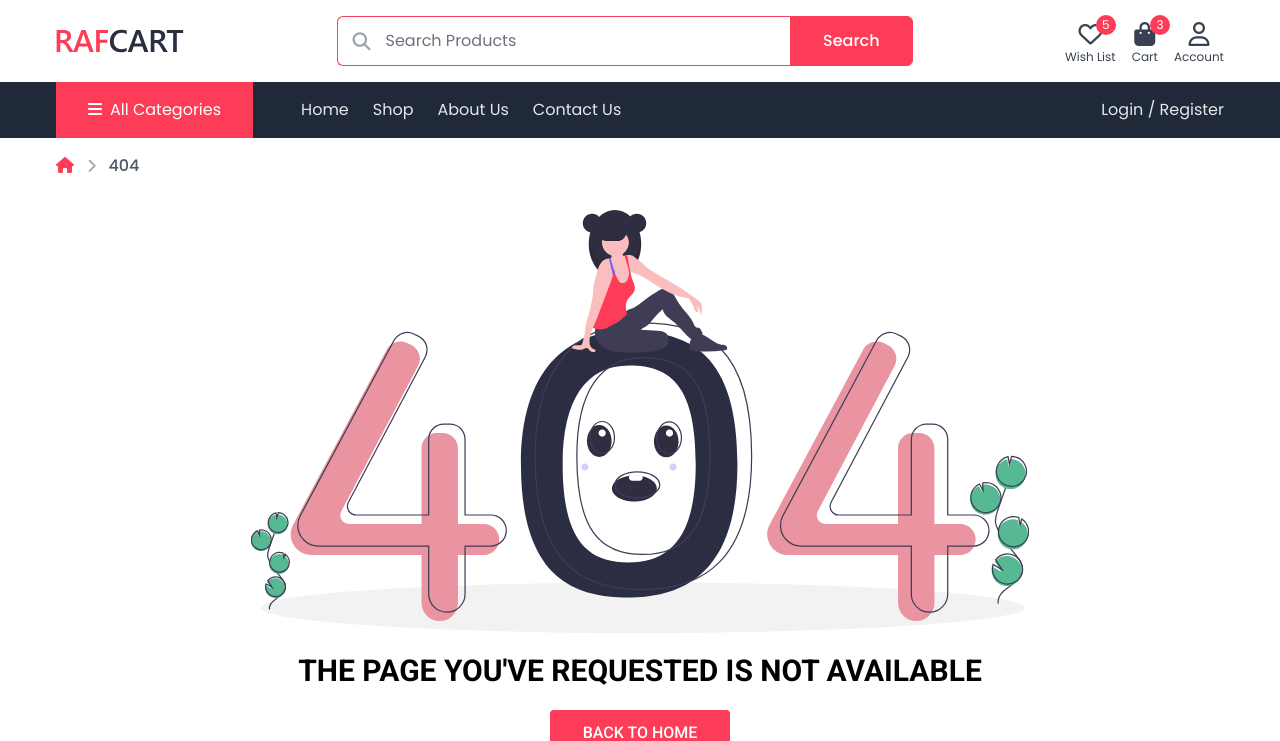
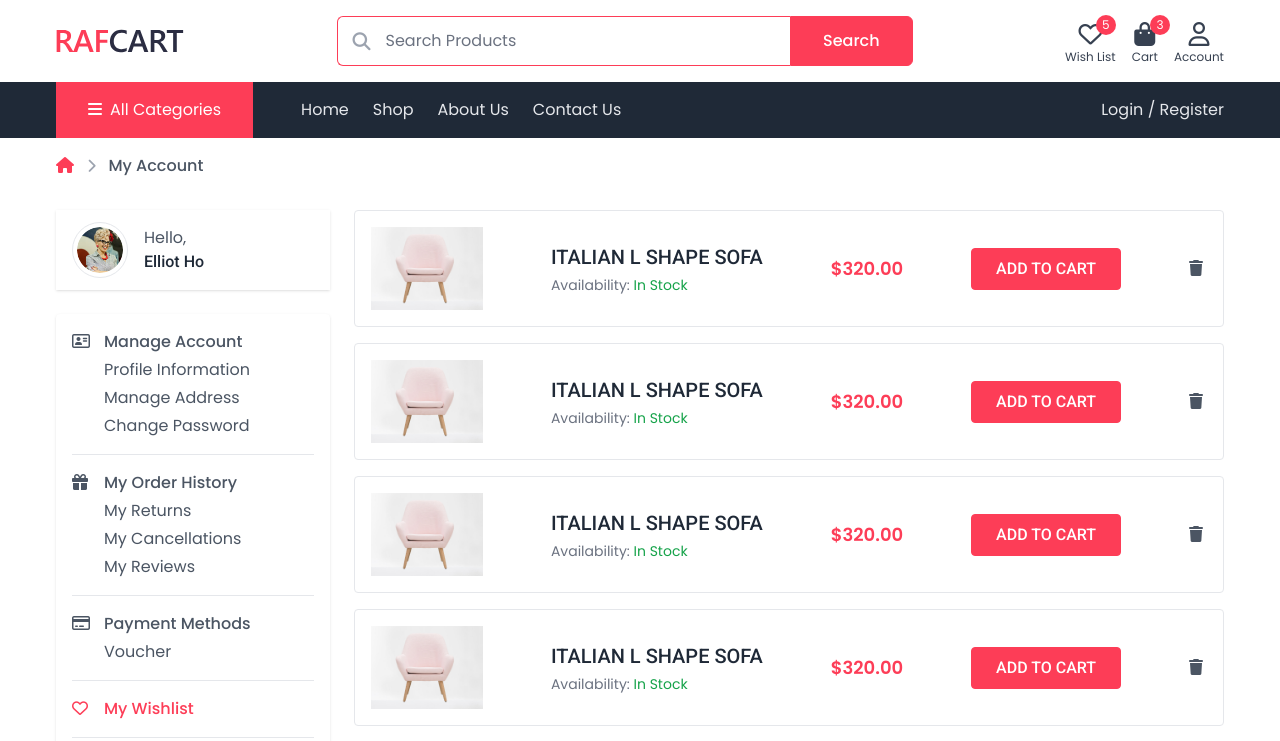
Before and after one commit to tri1911/ecommerce-mern, a React (Create React App) app in the folder client/: page /account/wishlist in a window 1280 px wide. Shown: the top 741 px of the page. Built offline with nearby package versions, Linux system fonts and the light colour scheme.

Commit message:
feat(ui): implement the Wishlist page

```diff
--- a/client/src/components/Account/AccountSideBar.tsx
+++ b/client/src/components/Account/AccountSideBar.tsx
@@ -5,7 +5,7 @@ import { NavLink } from "react-router-dom";
 function WelcomeCard({ name }: { name: string }) {
   return (
     <div className="px-4 py-3 shadow flex items-center gap-4">
-      <div className="flex-shrink-0">
+      <div className="shrink-0">
         <img
           src="/images/avatar.png"
           alt="avatar"
@@ -83,7 +83,7 @@ export default function AccountSideBar() {
       <div className="mt-6 bg-white text-gray-600 shadow rounded p-4 divide-y divide-gray-200 space-y-4">
         <LinksGroupWrapper isFirstGroup>
           <MainLink
-            href="/account"
+            href="/account/manage"
             text="Manage Account"
             icon="far fa-address-card"
           />
--- a/client/src/components/Account/ManageAccount.tsx
+++ b/client/src/components/Account/ManageAccount.tsx
@@ -86,9 +86,9 @@ function OrderStatusItem({ status = "in progress" }: { status?: OrderStatus }) {
       <p
         className={classNames(
           "capitalize",
-          { "text-yellow-500": status === "in progress" },
-          { "text-green-500": status === "delivered" },
-          { "text-red-500": status === "canceled" }
+          { "text-yellow-600": status === "in progress" },
+          { "text-green-600": status === "delivered" },
+          { "text-red-600": status === "canceled" }
         )}
       >
         {status}
--- /dev/null
+++ b/client/src/components/Account/Wishlist.tsx
@@ -0,0 +1,41 @@
+import React from "react";
+import { Link } from "react-router-dom";
+
+function WishlistItem() {
+  return (
+    <div className="__wrapper flex items-center md:justify-between gap-4 md:gap-6 p-4 pr-5 border border-gray-200 rounded flex-wrap md:flex-nowrap relative">
+      <div className="__image w-28 shrink-0">
+        <img className="w-full" src="/images/products/product9.jpg" alt="" />
+      </div>
+      <div className="__content w-full md:w-fit">
+        <h2 className="mb-1 text-gray-800 text-lg xl:text-xl font-medium uppercase">
+          Italian L Shape Sofa
+        </h2>
+        <p className="text-gray-500 text-sm">
+          Availability: <span className="text-green-600">In Stock</span>
+        </p>
+      </div>
+      <div className="__price w-full md:w-fit">
+        <p className="text-primary text-lg font-semibold">$320.00</p>
+      </div>
+      <Link to="/cart/id" className="__add-btn default-btn px-6 py-2">
+        Add to cart
+      </Link>
+      <div className="__delete-btn absolute md:static top-2 right-3 text-gray-600 hover:text-primary cursor-pointer">
+        <i className="fas fa-trash" />
+      </div>
+    </div>
+  );
+}
+
+export default function Wishlist() {
+  return (
+    <div className="grid grid-cols-2 gap-4 md:grid-cols-1">
+      <WishlistItem />
+      <WishlistItem />
+      <WishlistItem />
+      <WishlistItem />
+      <WishlistItem />
+    </div>
+  );
+}
--- a/client/src/components/Cart/CartItem.tsx
+++ b/client/src/components/Cart/CartItem.tsx
@@ -3,7 +3,7 @@ import QuantitySelector from "../Shared/QuantitySelector";
 
 function CartItemImage() {
   return (
-    <div className="w-32 flex-shrink-0">
+    <div className="w-32 shrink-0">
       <img
         src="/images/products/product9.jpg"
         className="w-full"
--- a/client/src/components/Layout/Header.tsx
+++ b/client/src/components/Layout/Header.tsx
@@ -66,7 +66,7 @@ function NavIcons() {
   return (
     <div className="flex items-center space-x-4">
       <SingleNavIcon
-        href="/wishlist"
+        href="/account/wishlist"
         icon="far fa-heart"
         label="Wish List"
         badgeValue={5}
@@ -78,7 +78,11 @@ function NavIcons() {
         badgeValue={3}
         badgeRight="-right-3"
       />
-      <SingleNavIcon href="/account" icon="far fa-user" label="Account" />
+      <SingleNavIcon
+        href="/account/manage"
+        icon="far fa-user"
+        label="Account"
+      />
     </div>
   );
 }
--- a/client/src/components/Shop/ShopSidebar.tsx
+++ b/client/src/components/Shop/ShopSidebar.tsx
@@ -7,7 +7,7 @@ import PriceFilter from "../Filters/PriceFilter";
 import SizeFilter from "../Filters/SizeFilter";
 import ColorFilter from "../Filters/ColorFilter";
 
-export default function ShopSidebar() {
+export default function ShopSideBar() {
   return (
     <div className="divide-gray-200 divide-y space-y-5 relative">
       <CategoryFilter items={categories} />
--- a/client/src/index.css
+++ b/client/src/index.css
@@ -21,7 +21,7 @@
 
 @layer components {
   .default-btn {
-    @apply px-8 py-3 border border-primary rounded bg-primary text-white text-center font-roboto font-medium uppercase hover:bg-transparent hover:text-primary transition;
+    @apply block px-8 py-3 border border-primary rounded bg-primary text-white text-center font-roboto font-medium uppercase hover:bg-transparent hover:text-primary transition;
   }
 
   .default-input {
--- a/client/src/index.tsx
+++ b/client/src/index.tsx
@@ -17,6 +17,7 @@ import ManageAccount from "./components/Account/ManageAccount";
 import ProfileInfo from "./components/Account/ProfileInfo";
 import AddressInfo from "./components/Account/AddressInfo";
 import UpdatePassword from "./components/Account/UpdatePassword";
+import Wishlist from "./components/Account/Wishlist";
 
 const container = document.getElementById("root")!;
 const root = createRoot(container);
@@ -34,10 +35,12 @@ root.render(
           <Route path="register" element={<RegisterPage />} />
           <Route path="forgot-password" element={<ForgotPasswordPage />} />
           <Route path="account" element={<MyAccountPage />}>
-            <Route index element={<ManageAccount />} />
+            {/* <Route index element={<ManageAccount />} /> */}
+            <Route path="manage" element={<ManageAccount />} />
             <Route path="profile" element={<ProfileInfo />} />
             <Route path="address" element={<AddressInfo />} />
             <Route path="password" element={<UpdatePassword />} />
+            <Route path="wishlist" element={<Wishlist />} />
           </Route>
           <Route path="*" element={<NotFoundPage />} />
         </Route>
--- a/client/src/pages/ShopPage.tsx
+++ b/client/src/pages/ShopPage.tsx
@@ -7,7 +7,7 @@ import FilterToggle from "../components/Shop/FilterToggle";
 import ProductsDisplayControl from "../components/Shop/ProductsDisplayControl";
 import ProductsList from "../components/Shop/ProductsList";
 import ProductSorter from "../components/Shop/ProductSorter";
-import ShopSidebar from "../components/Shop/ShopSidebar";
+import ShopSideBar from "../components/Shop/ShopSideBar";
 import {
   fetchProducts,
   selectAllProducts,
@@ -75,7 +75,7 @@ export default function ShopPage() {
       <Breadcrumbs paths={["Shop"]} />
       <div className="container grid lg:grid-cols-4 gap-6 pt-4 pb-16 items-start relative">
         <section className="col-span-1 bg-white px-4 pt-4 pb-6 shadow rounded overflow-hidden absolute lg:static left-4 top-16 z-10 w-72 lg:w-full lg:block">
-          <ShopSidebar />
+          <ShopSideBar />
         </section>
         <section className="col-span-3">
           <div className="mb-4 flex items-center">
```
